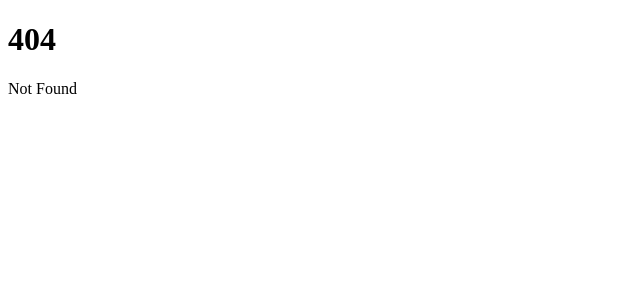
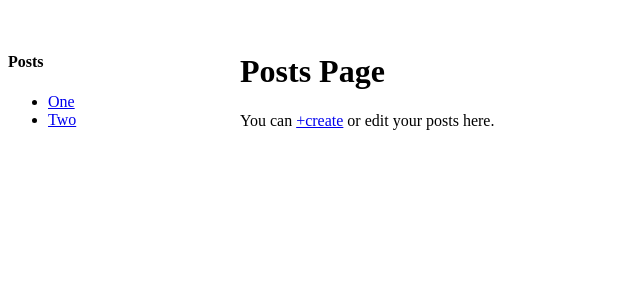
Before and after one commit to ngogiaphat/GettingStartedWithSvelte, a SvelteKit app: page /posts in a window 1280 px wide. Before the commit this address had no page. Shown: the top 300 px of the page, without its empty margins (0-640 px from the left). Built offline with nearby package versions, Linux system fonts and the light colour scheme.

Commit message:
started posts

```diff
--- /dev/null
+++ b/src/routes/posts/+layout.svelte
@@ -0,0 +1,28 @@
+<div class = "posts">
+	<aside>
+		<h4>
+			Posts
+		</h4>
+		<nav>
+			<ul>
+				<li>
+					<a href = "/posts/one">One</a>
+				</li>
+				<li>
+					<a href = "/posts/two">Two</a>
+				</li>
+			</ul>
+		</nav>
+	</aside>
+	<main>
+		<slot/>
+	</main>
+</div>
+<style>
+	.posts {
+		display: grid;
+		gap: 2rem;
+		grid-template-columns: 200px 60ch;
+		margin-top: 2rem;
+	}
+</style>
--- /dev/null
+++ b/src/routes/posts/+page.svelte
@@ -0,0 +1,6 @@
+<h1>
+	Posts Page
+</h1>
+<p>
+	You can <a href = "/post/create">+create</a> or edit your posts here.
+</p>
```
